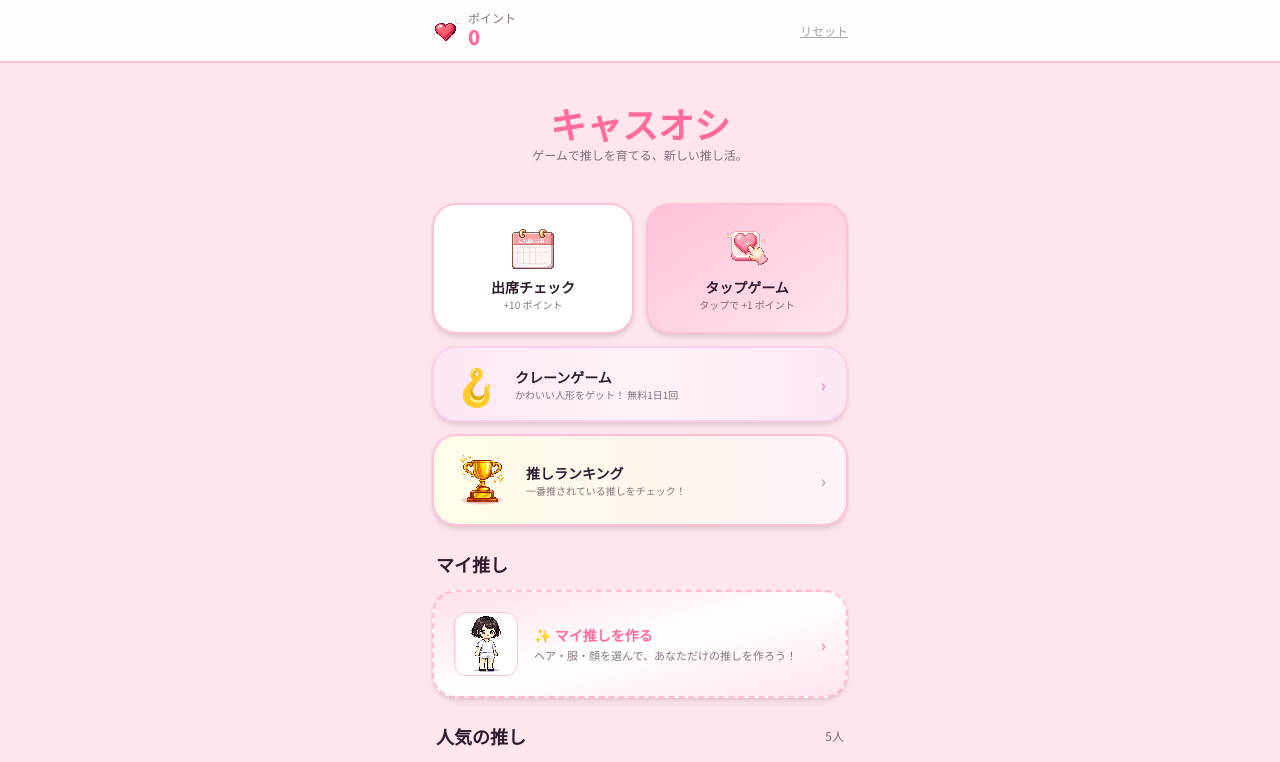
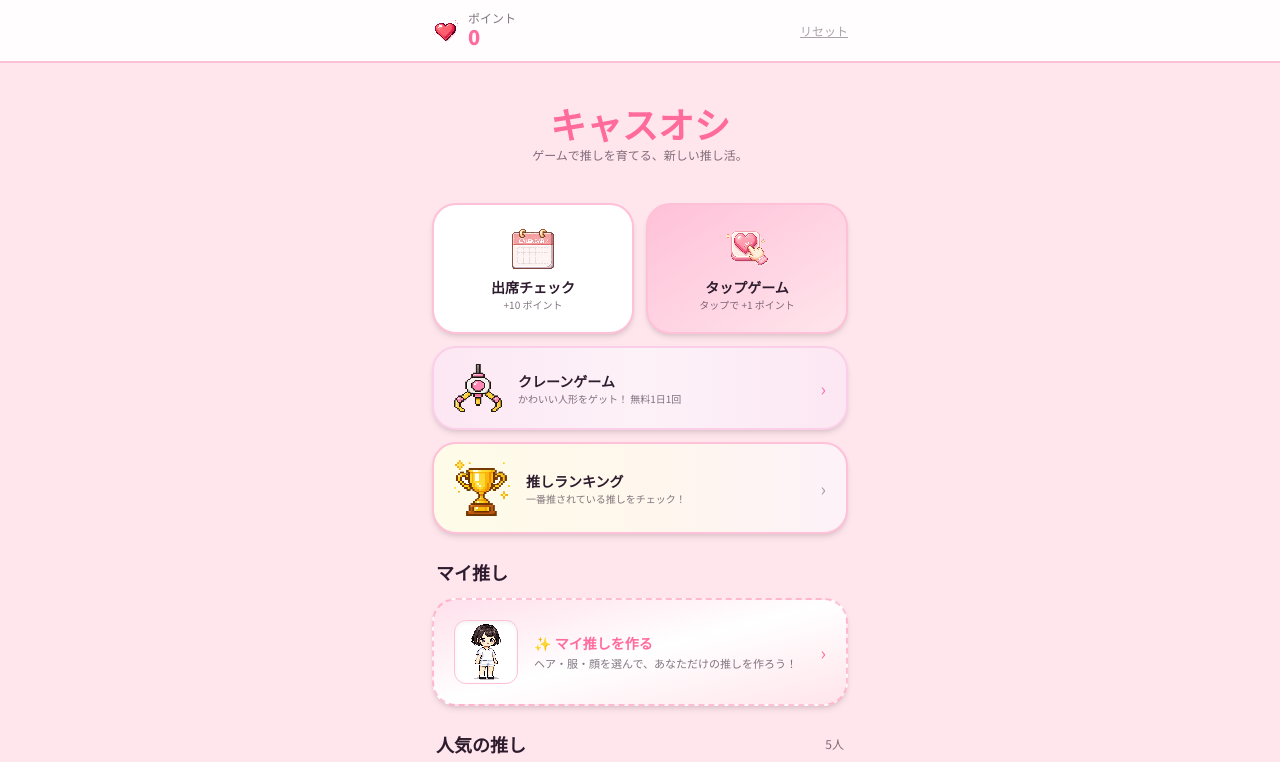
Before and after one commit to GIMGAHEE/casoshi-new, a React (Vite) app: page / in a window 1280 px wide. Shown: the top 762 px of the page. Built offline with nearby package versions, Linux system fonts and the light colour scheme.

Commit message:
Replace 🪝 emoji with pixel-art crane icon on Home card + CraneGame header; replace trophy.png with sparkle pixel-art version

```diff
--- a/src/screens/CraneGame.jsx
+++ b/src/screens/CraneGame.jsx
@@ -268,8 +268,14 @@ export default function CraneGame({ points, setPoints, onBack }) {
         </button>
       </div>
 
-      <h2 className="text-lg font-black text-oshi-dark text-center mb-2">
-        🪝 クレーンゲーム
+      <h2 className="text-lg font-black text-oshi-dark text-center mb-2 flex items-center justify-center gap-2">
+        <img
+          src="/icons/crane.png"
+          alt=""
+          className="w-6 h-6"
+          style={{ imageRendering: 'pixelated' }}
+        />
+        クレーンゲーム
       </h2>
 
       {/* 기계 본체 */}
--- a/src/screens/Home.jsx
+++ b/src/screens/Home.jsx
@@ -74,7 +74,12 @@ export default function Home({
           onClick={onOpenCraneGame}
           className="card w-full flex items-center gap-4 px-5 py-4 bg-gradient-to-r from-pink-100 via-pink-50 to-pink-100 hover:scale-[1.01] transition-transform border-pink-200"
         >
-          <div className="text-4xl">🪝</div>
+          <img
+            src="/icons/crane.png"
+            alt=""
+            className="w-12 h-12"
+            style={{ imageRendering: 'pixelated' }}
+          />
           <div className="flex-1 text-left">
             <div className="text-sm font-bold text-oshi-dark">クレーンゲーム</div>
             <div className="text-[10px] text-oshi-dark/60">かわいい人形をゲット！ 無料1日1回</div>
```
Also changed, not shown: public/icons/crane.png (added), public/icons/trophy.png.
